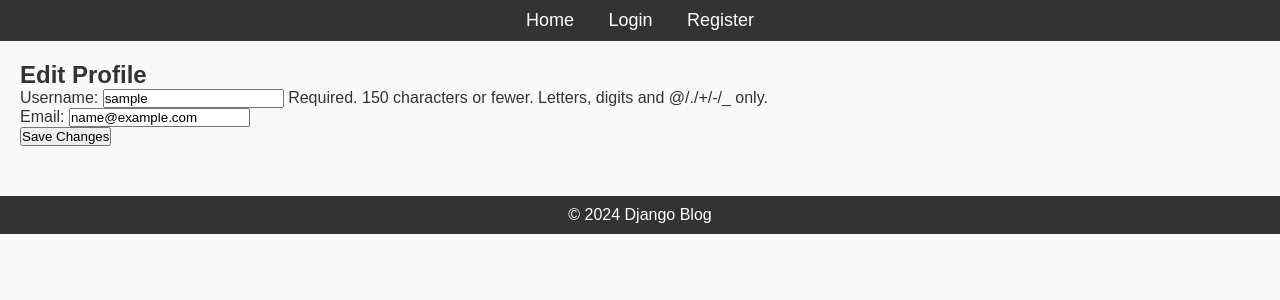
After one commit to mo-hossam-stack/Alx_DjangoLearnLab, a Django app: page /profile/ in a window 1280 px wide. The commit adds this page. Shown: the top 300 px of the page. Run offline with Django 5.2, Linux system fonts and the light colour scheme; the visitor is signed in with stand-in values (Sample User, id 1).

Commit message:
feat: implement user authentication system with profile editing

```diff
--- /dev/null
+++ b/django_blog/blog/forms.py
@@ -0,0 +1,17 @@
+from django import forms
+from django.contrib.auth.forms import UserCreationForm
+from django.contrib.auth.models import User
+
+class CustomUserRegistrationForm(UserCreationForm):
+    email = forms.EmailField(required=True)
+
+    class Meta:
+        model = User
+        fields = ['username', 'email', 'password1', 'password2']
+
+class ProfileUpdateForm(forms.ModelForm):
+    email = forms.EmailField(required=True)
+
+    class Meta:
+        model = User
+        fields = ['username', 'email']
--- a/django_blog/blog/templates/blog/base.html
+++ b/django_blog/blog/templates/blog/base.html
@@ -1,3 +1,4 @@
+{% load static %}
 <!DOCTYPE html>
 <html lang="en">
 <head>
@@ -11,7 +12,6 @@
         <nav>
             <ul>
                 <li><a href="{% url 'home' %}">Home</a></li>
-                <li><a href="{% url 'posts' %}">Blog Posts</a></li>
                 <li><a href="{% url 'login' %}">Login</a></li>
                 <li><a href="{% url 'register' %}">Register</a></li>
             </ul>
--- /dev/null
+++ b/django_blog/blog/templates/blog/home.html
@@ -0,0 +1,6 @@
+{% extends 'blog/base.html' %}
+
+{% block content %}
+<h2>Welcome, {{ user.username }}!</h2>
+<p>This is your home page.</p>
+{% endblock %}
--- /dev/null
+++ b/django_blog/blog/templates/blog/logged_out.html
@@ -0,0 +1,6 @@
+{% extends 'blog/base.html' %}
+
+{% block content %}
+<h2>You have been logged out.</h2>
+<a href="{% url 'login' %}">Login again</a>
+{% endblock %}
--- /dev/null
+++ b/django_blog/blog/templates/blog/profile.html
@@ -0,0 +1,10 @@
+{% extends 'blog/base.html' %}
+
+{% block content %}
+<h2>Edit Profile</h2>
+<form method="POST">
+    {% csrf_token %}
+    {{ form.as_p }}
+    <button type="submit">Save Changes</button>
+</form>
+{% endblock %}
--- /dev/null
+++ b/django_blog/blog/urls.py
@@ -0,0 +1,10 @@
+from django.urls import path
+from .views import CustomLoginView, CustomLogoutView, register_view,profile_view,home_view
+
+urlpatterns = [
+    path('', home_view, name='home'),
+path('login/', CustomLoginView.as_view(), name='login'),
+path('logout/', CustomLogoutView.as_view(), name='logout'),
+path('register/', register_view, name='register'),
+path('profile/', profile_view, name='profile'),
+]
--- a/django_blog/blog/views.py
+++ b/django_blog/blog/views.py
@@ -1,3 +1,38 @@
-from django.shortcuts import render
+from django.shortcuts import render, redirect
+from django.contrib.auth.views import LoginView, LogoutView
+from django.contrib.auth import login
+from .forms import CustomUserRegistrationForm
+from django.contrib.auth.decorators import login_required
+from .forms import ProfileUpdateForm
 
-# Create your views here.
+class CustomLoginView(LoginView):
+    template_name = 'blog/login.html'
+
+class CustomLogoutView(LogoutView):
+    template_name = 'blog/logged_out.html'
+
+def home_view(request):
+    return render(request, 'blog/home.html')
+
+def register_view(request):
+    if request.method == 'POST':
+        form = CustomUserRegistrationForm(request.POST)
+        if form.is_valid():
+            user = form.save()
+            login(request, user)
+            return redirect('blog/home')
+    else:
+        form = CustomUserRegistrationForm()
+    return render(request, 'blog/register.html', {'form': form})
+
+@login_required
+def profile_view(request):
+    if request.method == 'POST':
+        form = ProfileUpdateForm(request.POST, instance=request.user)
+        if form.is_valid():
+            form.save()
+            return redirect('blog/profile')
+    else:
+        form = ProfileUpdateForm(instance=request.user)
+
+    return render(request, 'blog/profile.html', {'form': form})
--- a/django_blog/django_blog/settings.py
+++ b/django_blog/django_blog/settings.py
@@ -109,7 +109,7 @@ USE_TZ = True
 STATIC_URL = '/static/'
 
 STATICFILES_DIRS = [
-    BASE_DIR / "static",
+    BASE_DIR / "blog" / "static",
 ]
 # Default primary key field type
 # https://docs.djangoproject.com/en/5.2/ref/settings/#default-auto-field
--- a/django_blog/django_blog/urls.py
+++ b/django_blog/django_blog/urls.py
@@ -15,8 +15,9 @@ Including another URLconf
     2. Add a URL to urlpatterns:  path('blog/', include('blog.urls'))
 """
 from django.contrib import admin
-from django.urls import path
+from django.urls import path,include
 
 urlpatterns = [
     path('admin/', admin.site.urls),
+    path('',include('blog.urls')),
 ]
```
Also changed, not shown: django_blog/blog/templates/blog/login.html (added, +10 -0 lines), django_blog/blog/templates/blog/register.html (added, +11 -0 lines), django_blog/blog/static/css/styles.css (renamed from django_blog/blog/templates/static/css/styles.css), django_blog/blog/static/js/scripts.js (renamed from django_blog/blog/templates/static/js/scripts.js).
